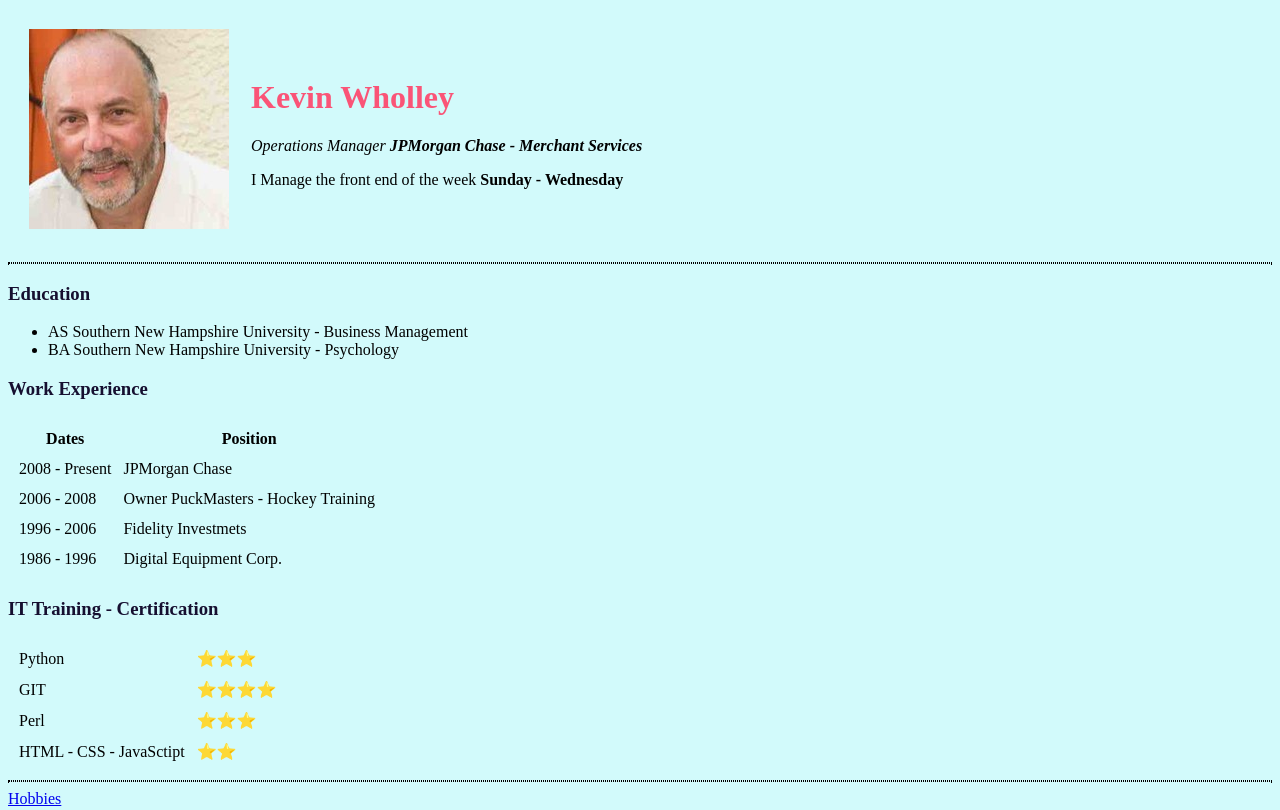
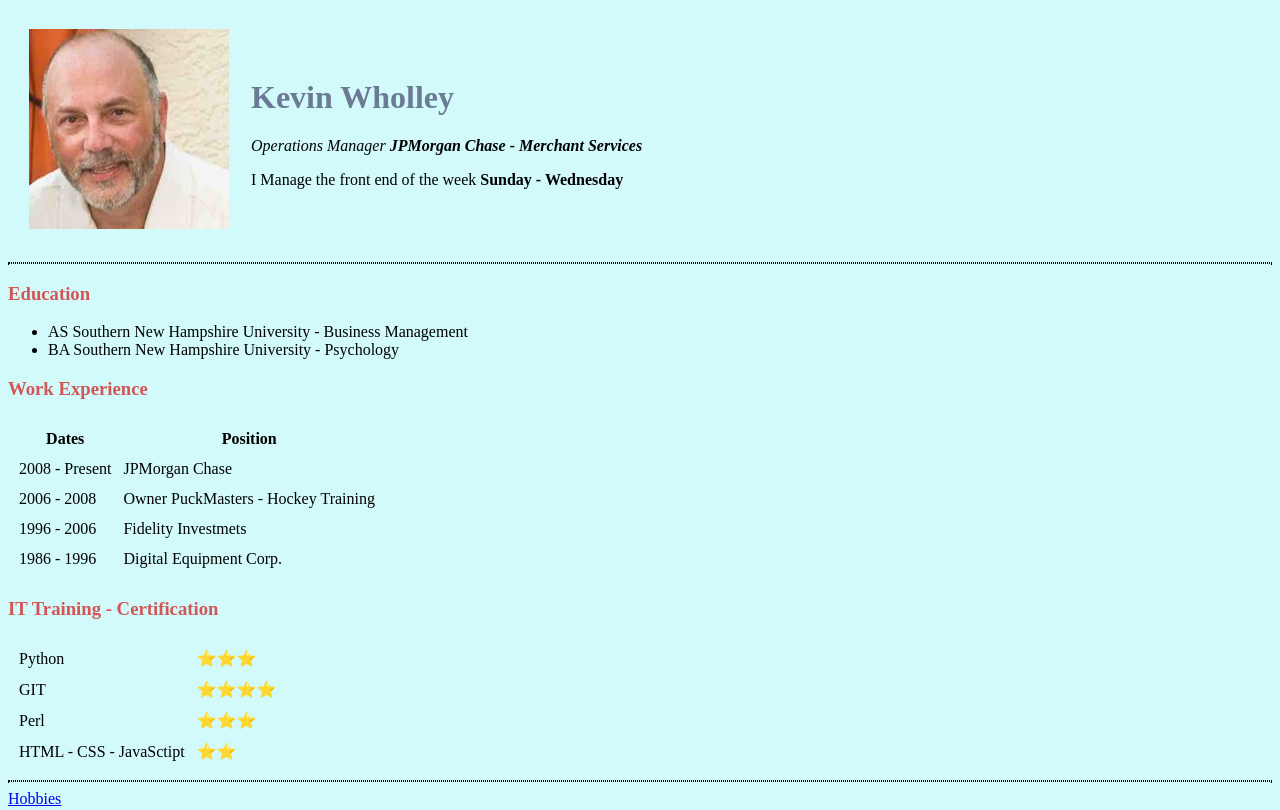
Before and after one commit to kwholley63/Web-Development, a plain HTML site: page index.html in a window 1280 px wide. Shown: the top 810 px of the page. Drawn offline with Linux system fonts and the light colour scheme.

Commit message:
changing colors

```diff
--- a/css/styles.css
+++ b/css/styles.css
@@ -3,10 +3,10 @@ body {
 }
 
 h1{
-  color: #fa5477;
+  color: #6c7b95;
 }
 h3{
-  color: #160f30;
+  color: #d35656;
 }
 hr {
   border-style: dotted;
```
